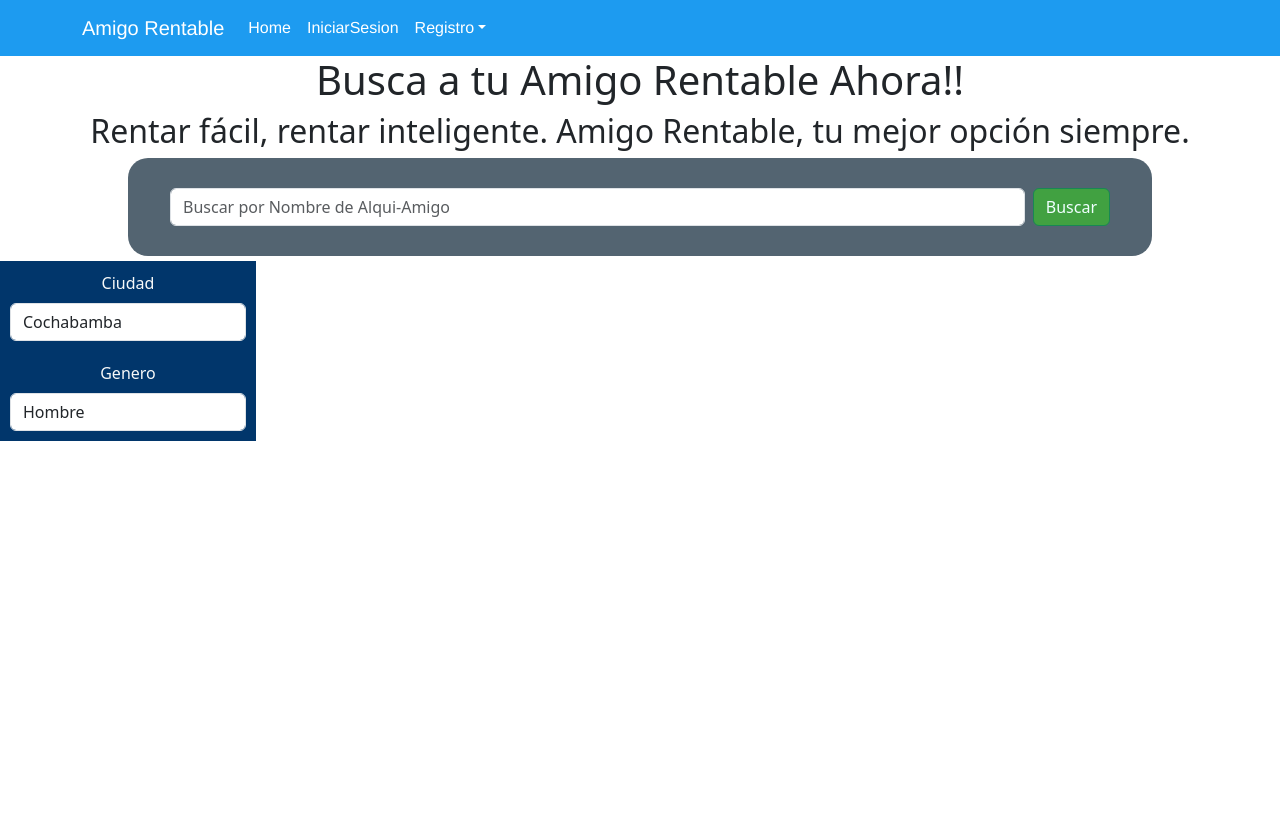
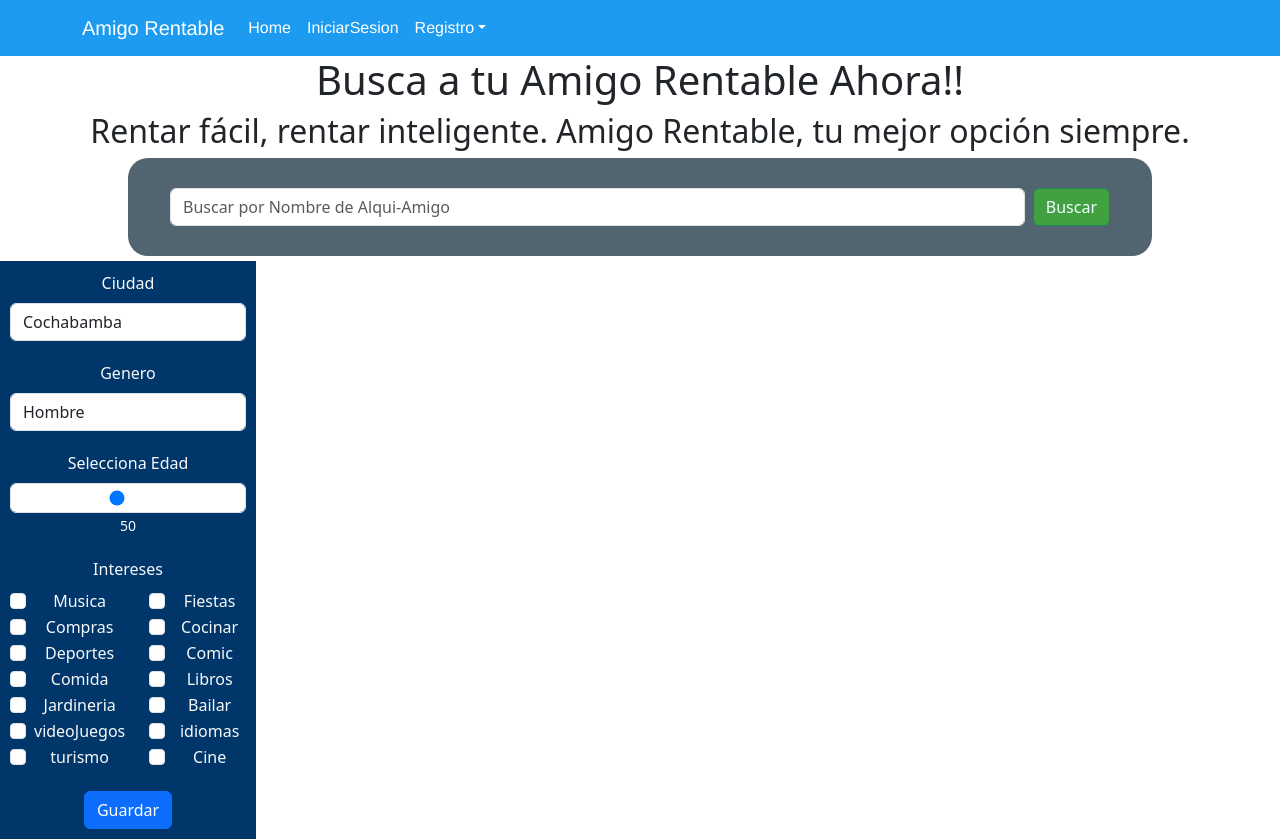
Before and after one commit to Emanuelpc/AppRentarAmigos, a React (Create React App) app in the folder cliente/: page /BuscadorAmigo in a window 1280 px wide. Before the commit the page ends 800 px from the top, so only its background shows below. Built offline with nearby package versions, Linux system fonts and the light colour scheme.

Commit message:
Se agregaron mas filtros en el frontend y un boton de Guardar

```diff
--- a/cliente/src/BuscadorAmigo.jsx
+++ b/cliente/src/BuscadorAmigo.jsx
@@ -2,9 +2,12 @@ import Buscador from "./Componentes/Buscador";
 import Navbar from "./Componentes/Navbar";
 import React, { useState } from 'react';
 import ComboBox from './Componentes/ComboBox';
+import Slider from './Componentes/ControldeslizanteEdad';
+import CheckboxGroup from './Componentes/CheckboxGroupIntereses';
+import BotonGuardar from './Componentes/BotonGuardar';
 
 function RegistrarDatosAmigo() {
-
+    //Arreglo y funciones para el CheckBox
      const optionsCiudades = [
       { label: 'Cochabamba', value: 'option1' },
       { label: 'La Paz', value: 'option2' },
@@ -26,9 +29,41 @@ function RegistrarDatosAmigo() {
      const handleComboBoxChangeGeneros = (event) => {
      setSelectedOptionGeneros(event.target.value);
      };
+    //Arreglo y funciones para el Slide Edad
+    const [sliderValue, setSliderValue] = useState(50);
 
+    const handleSliderChange = (event) => {
+    setSliderValue(event.target.value);
+    };
+    //Arreglo y Funciones para los checkbox de Interes
+    const options = [
+      { label: 'Musica', value: 'option1' },
+      { label: 'Compras', value: 'option2' },
+      { label: 'Deportes', value: 'option3' },
+      { label: 'Comida', value: 'option4' },
+      { label: 'Jardineria', value: 'option5' },
+      { label: 'videoJuegos', value: 'option6' },
+      { label: 'turismo', value: 'option7' },
+      { label: 'Fiestas', value: 'option8' },
+      { label: 'Cocinar', value: 'option9' },
+      { label: 'Comic', value: 'option10' },
+      { label: 'Libros', value: 'option11' },
+      { label: 'Bailar', value: 'option12' },
+      { label: 'idiomas', value: 'option13' },
+      { label: 'Cine', value: 'option14' },
+      // Agrega más opciones según sea necesario
+    ];
 
+    const [selectedOptions, setSelectedOptions] = useState([]);
 
+    const handleCheckboxChange = (event) => {
+      const value = event.target.value;
+      if (selectedOptions.includes(value)) {
+        setSelectedOptions(selectedOptions.filter(option => option !== value));
+      } else {
+        setSelectedOptions([...selectedOptions, value]);
+      }
+    };
     return (
       <div>
         <Navbar/>
@@ -49,7 +84,19 @@ function RegistrarDatosAmigo() {
         selectedValue={selectedOptionGeneros}
         onChange={handleComboBoxChangeGeneros}
         />
-
+        <Slider
+        label="Selecciona Edad"
+        min={18}
+        max={90}
+        value={sliderValue}
+        onChange={handleSliderChange}
+        />
+        <CheckboxGroup
+        options={options}
+        selectedOptions={selectedOptions}
+        onChange={handleCheckboxChange}
+        />
+        <BotonGuardar />
 
       </div>
     );
--- /dev/null
+++ b/cliente/src/Componentes/BotonGuardar.css
@@ -0,0 +1,8 @@
+.EditarBotonGuardar{
+    background-color: #01366b;
+    padding: 10px;
+    border: 50px;
+    margin: 0; /* Centrar el div horizontalmente */
+    max-width: 20%;
+
+}
--- /dev/null
+++ b/cliente/src/Componentes/BotonGuardar.jsx
@@ -0,0 +1,15 @@
+import React from 'react';
+import Button from 'react-bootstrap/Button';
+import './BotonGuardar.css';
+
+const BotonGuardar = ({ onClick }) => {
+  return (
+    <div className='EditarBotonGuardar'>
+    <Button variant="primary" onClick={onClick}>
+      Guardar
+    </Button>
+    </div>
+  );
+};
+
+export default BotonGuardar;
--- /dev/null
+++ b/cliente/src/Componentes/CheckboxGroupIntereses.css
@@ -0,0 +1,10 @@
+.EditardivCheckboxGroup{
+    background-color: #01366b;
+    padding: 10px;
+    border: 50px;
+    margin: 0; /* Centrar el div horizontalmente */
+    max-width: 20%;
+}
+.EditarTexto{
+    color: #f7f9f9;
+}
--- /dev/null
+++ b/cliente/src/Componentes/CheckboxGroupIntereses.jsx
@@ -0,0 +1,46 @@
+import React from 'react';
+import Form from 'react-bootstrap/Form';
+import Row from 'react-bootstrap/Row';
+import Col from 'react-bootstrap/Col';
+import './CheckboxGroupIntereses.css';
+const CheckboxGroup = ({ options, selectedOptions, onChange }) => {
+  // Divide las opciones en dos arreglos para mostrarlas en dos columnas
+  const halfLength = Math.ceil(options.length / 2);
+  const optionsLeft = options.slice(0, halfLength);
+  const optionsRight = options.slice(halfLength);
+
+  return (
+    <div className='EditardivCheckboxGroup'>
+    <Form.Group className='EditarTexto'>
+    <Form.Label className='EditarTexto'>Intereses</Form.Label>
+      <Row>
+        <Col>
+          {optionsLeft.map((option, index) => (
+            <Form.Check
+              key={index}
+              type="checkbox"
+              label={option.label}
+              value={option.value}
+              checked={selectedOptions.includes(option.value)}
+              onChange={onChange}
+            />
+          ))}
+        </Col>
+        <Col>
+          {optionsRight.map((option, index) => (
+            <Form.Check
+              key={index + halfLength}
+              type="checkbox"
+              label={option.label}
+              value={option.value}
+              checked={selectedOptions.includes(option.value)}
+              onChange={onChange}
+            />
+          ))}
+        </Col>
+      </Row>
+    </Form.Group>
+    </div>
+  );
+};
+  export default CheckboxGroup;
--- /dev/null
+++ b/cliente/src/Componentes/ControldeslizanteEdad.css
@@ -0,0 +1,10 @@
+.EditarSlider{
+    background-color: #01366b;
+    padding: 10px;
+    border: 50px;
+    margin: 0; /* Centrar el div horizontalmente */
+    max-width: 20%;
+}
+.EditarTexto{
+    color: #f7f9f9 !important;
+}
--- /dev/null
+++ b/cliente/src/Componentes/ControldeslizanteEdad.jsx
@@ -0,0 +1,22 @@
+import React from 'react';
+import Form from 'react-bootstrap/Form';
+import './ControldeslizanteEdad.css';
+const Slider = ({ label, min, max, value, onChange }) => {
+    return (
+      <div className='EditarSlider'>
+      <Form.Group>
+        <Form.Label className='EditarTexto'>{label}</Form.Label>
+        <Form.Control
+          type="range"
+          min={min}
+          max={max}
+          value={value}
+          onChange={onChange}
+        />
+        <Form.Text className='EditarTexto'>{value}</Form.Text>
+      </Form.Group>
+      </div>
+    );
+  };
+
+  export default Slider;
```
